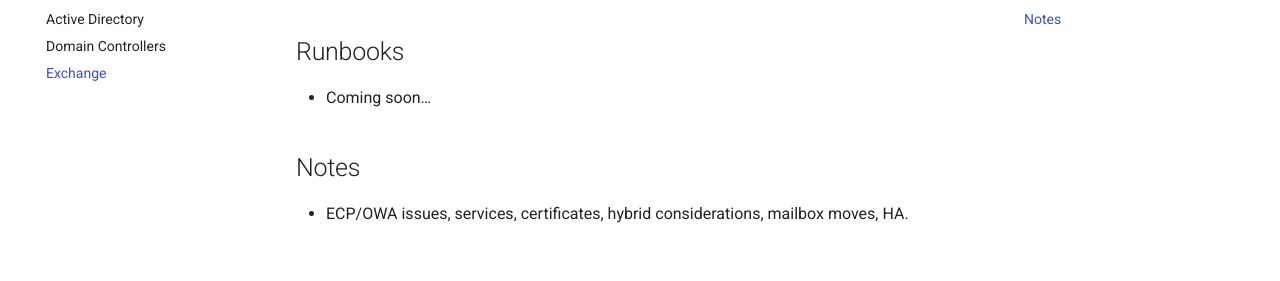
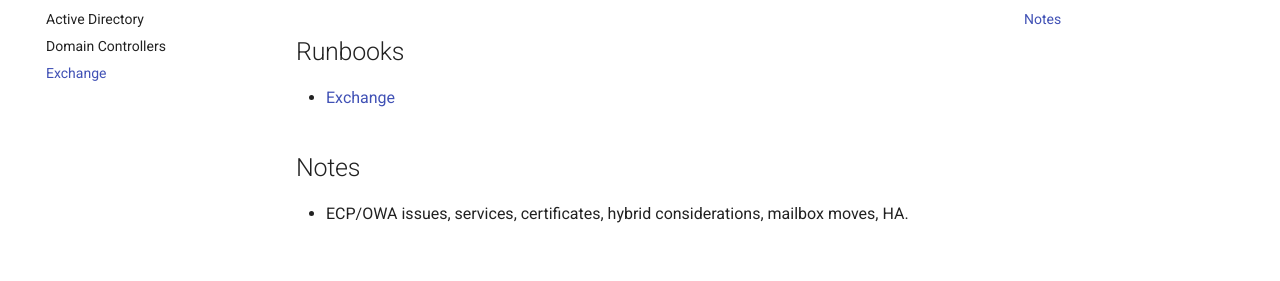
Before and after one commit to uceleke/FTL-HowTos, an MkDocs documentation site: the page built from docs/Windows/Exchange/index.md, in a window 1280 px wide. Shown: the part 194-475 px from the top of the page. Built offline with MkDocs 1.6.1 and Material for MkDocs 9.7.7, drawn with Linux system fonts in a browser that asks for light colours.

Commit message:
Update index.md

```diff
--- a/docs/Windows/Exchange/index.md
+++ b/docs/Windows/Exchange/index.md
@@ -1,7 +1,7 @@
 # Exchange
 
 ## Runbooks
-- Coming soon…
+- [Exchange](Remove-Exchange-Manual-1.md)
 
 ## Notes
 - ECP/OWA issues, services, certificates, hybrid considerations, mailbox moves, HA.
```
